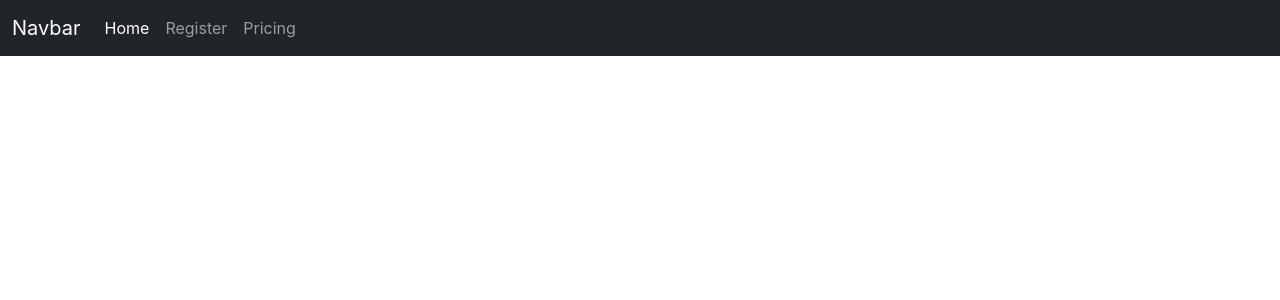
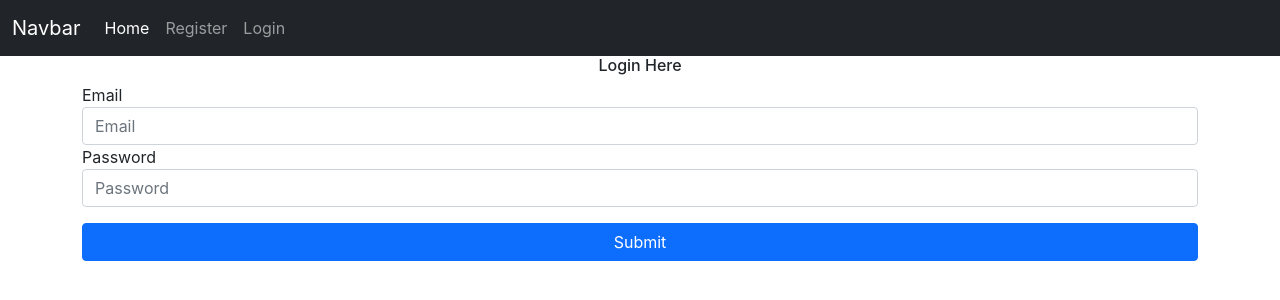
Before and after one commit to bstanton773/kekambas-79_firebase_auth, a React (Create React App) app: page /login in a window 1280 px wide. Shown: the top 300 px of the page. Built offline with nearby package versions, Linux system fonts and the light colour scheme.

Commit message:
Add login component

```diff
--- a/src/App.js
+++ b/src/App.js
@@ -3,6 +3,8 @@ import Navbar from './components/Navbar'
 import { Routes, Route } from "react-router-dom";
 import Home from './views/Home';
 import Register from './views/Register';
+import Login from './views/Login';
+
 
 
 export default class App extends Component {
@@ -14,6 +16,15 @@ export default class App extends Component {
     const confirmPass = e.target.confirmPass.value;
     console.log(email, password, confirmPass)
   }
+
+  login = (e) =>{
+    e.preventDefault();
+    console.log(e);
+    const email = e.target.email.value;
+    const password = e.target.password.value;
+    console.log(email, password)
+  }
+
   render() {
     return (
       <div>
@@ -22,6 +33,7 @@ export default class App extends Component {
           <Routes>
             <Route path='/' element={<Home />} />
             <Route path='/register' element={<Register register={this.register}/>} />
+            <Route path='/login' element={<Login login={this.login}/>} />
           </Routes>
         </div>
 
--- a/src/components/Navbar.js
+++ b/src/components/Navbar.js
@@ -20,7 +20,7 @@ export default class Navbar extends Component {
                             <Link className="nav-link" to="/register">Register</Link>
                         </li>
                         <li className="nav-item">
-                            <Link className="nav-link" to="/">Pricing</Link>
+                            <Link className="nav-link" to="/login">Login</Link>
                         </li>
                     </ul>
                     </div>
--- /dev/null
+++ b/src/views/Login.js
@@ -0,0 +1,24 @@
+import React, { Component } from 'react'
+
+export default class Login extends Component {
+    render() {
+        return (
+            <div>
+                <h6 className='text-center'>Login Here</h6>
+                <form onSubmit={(e) => this.props.login(e)}>
+                    <div className='form-group'>
+                        <fieldset>
+                            <label htmlFor='email'>Email</label>
+                            <input type='text' name='email' className='form-control' placeholder='Email' />
+                        </fieldset>
+                        <fieldset>
+                            <label htmlFor='password'>Password</label>
+                            <input type='password' name='password' className='form-control' placeholder='Password' />
+                        </fieldset>
+                        <input type='submit' className='btn btn-primary mt-3 w-100' />
+                    </div>
+                </form>
+            </div>
+        )
+    }
+}
```
